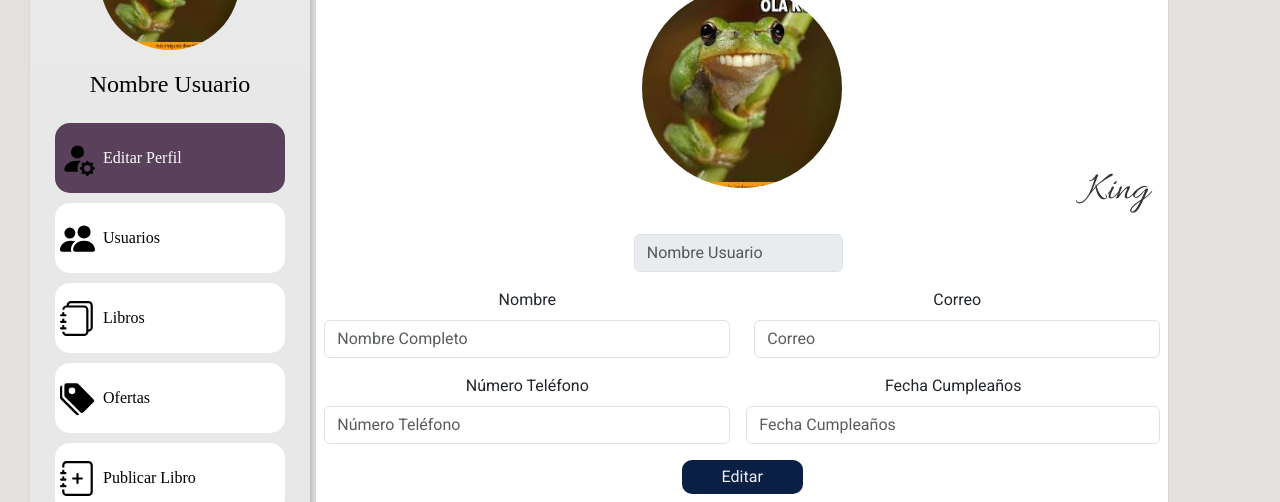
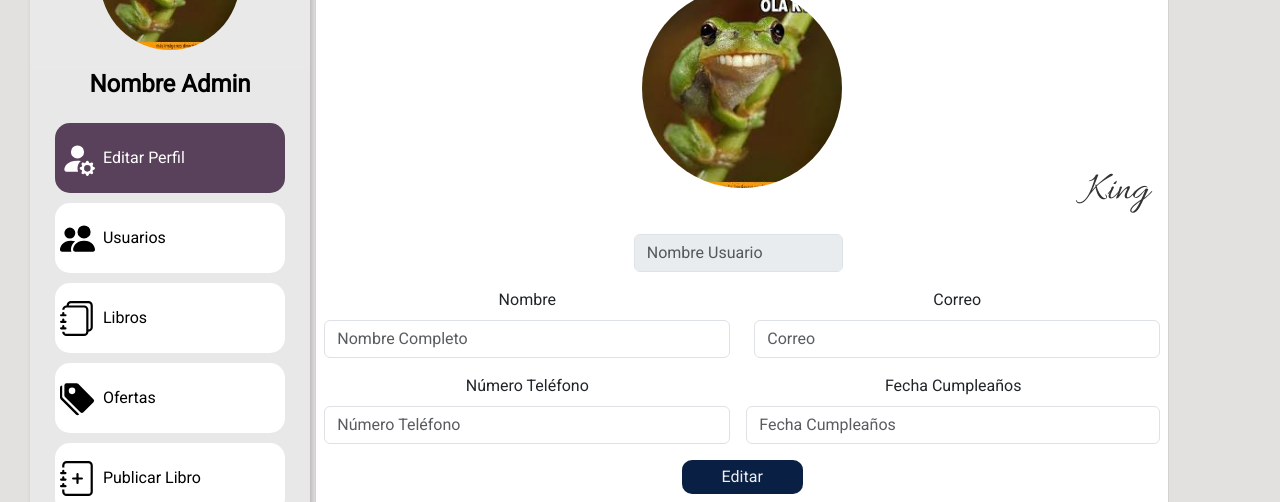
Before and after one commit to debian00/TheNextPage, a React (Vite) app: page /adminDashboard in a window 1280 px wide. Shown: the part 298-800 px from the top of the page. Built offline with nearby package versions, Linux system fonts and the light colour scheme; no server answers; a small style sheet from the web is missing; a web font is replaced by a local one.

Commit message:
Admin estilos

```diff
--- a/src/Views/AdminDashboardView/AdminDashboardView.jsx
+++ b/src/Views/AdminDashboardView/AdminDashboardView.jsx
@@ -36,7 +36,7 @@ const AdminDashboardView = () => {
             <div className={style.profile}>
               <img src={perfil} alt="Foto de perfil" />
             </div>
-            <h4>Nombre Usuario</h4>
+            <h4>Nombre Admin</h4>
             <ul className={style.menuList}>
               <li>
                 <a
@@ -60,7 +60,7 @@ const AdminDashboardView = () => {
                     xmlns="http://www.w3.org/2000/svg"
                     width="35"
                     height="35"
-                    fill="black"
+                    fill={selectedLink === 'A' ? 'white' : 'black'}
                     className="bi bi-person-fill-gear"
                     viewBox="0 0 16 16"
                   >
@@ -90,7 +90,7 @@ const AdminDashboardView = () => {
                     xmlns="http://www.w3.org/2000/svg"
                     width="35"
                     height="35"
-                    fill="black"
+                    fill={selectedLink === 'B' ? 'white' : 'black'}
                     className="bi bi-people-fill"
                     viewBox="0 0 16 16"
                   >
@@ -120,7 +120,7 @@ const AdminDashboardView = () => {
                     xmlns="http://www.w3.org/2000/svg"
                     width="35"
                     height="35"
-                    fill="black"
+                    fill={selectedLink === 'C' ? 'white' : 'black'}
                     className="bi bi-journals"
                     viewBox="0 0 16 16"
                   >
@@ -151,7 +151,7 @@ const AdminDashboardView = () => {
                     xmlns="http://www.w3.org/2000/svg"
                     width="35"
                     height="35"
-                    fill="black"
+                    fill={selectedLink === 'D' ? 'white' : 'black'}
                     className="bi bi-tags-fill"
                     viewBox="0 0 16 16"
                   >
@@ -182,7 +182,7 @@ const AdminDashboardView = () => {
                     xmlns="http://www.w3.org/2000/svg"
                     width="35"
                     height="35"
-                    fill="black"
+                    fill={selectedLink === 'E' ? 'white' : 'black'}
                     className="bi bi-journal-plus"
                     viewBox="0 0 16 16"
                   >
@@ -217,7 +217,7 @@ const AdminDashboardView = () => {
                     xmlns="http://www.w3.org/2000/svg"
                     width="35"
                     height="35"
-                    fill="black"
+                    fill={selectedLink === 'F' ? 'white' : 'black'}
                     className="bi bi-box-arrow-right"
                     viewBox="0 0 16 16"
                   >
--- a/src/Views/AdminDashboardView/admindashboard.module.css
+++ b/src/Views/AdminDashboardView/admindashboard.module.css
@@ -32,7 +32,6 @@
 }
 
 .menu h4 {
-  font-family: var(--fuente-principal);
   color: black;
   background-color: #e8e8e8;
   margin: 0;
@@ -52,7 +51,6 @@
 .menuList a {
   text-decoration: none;
   color: #000000;
-  font-family: var(--fuente-principal);
   transition: background-color 0.3s; /* Agregar transición para suavizar el efecto */
 }
 
--- a/src/Views/PerfilUserView/perfiluserview.module.css
+++ b/src/Views/PerfilUserView/perfiluserview.module.css
@@ -3,7 +3,7 @@
 :root {
   --fuente-principal: 'Dela Gothic One', cursive;
 }
-.content{
+.content {
   margin-left: 5rem;
 }
 .menu {
@@ -16,7 +16,7 @@
   box-shadow: 2px 0 5px rgba(0, 0, 0, 0.2);
   align-items: center; /* Para centrar verticalmente */
 }
-.profile{
+.profile {
   display: flex;
   justify-content: center;
   background-color: #6f5475;
@@ -29,18 +29,16 @@
   border-radius: 50%;
 }
 
-h4{
-    font-family: var(--fuente-principal);
+h4 {
+  font-weight: bold;
   color: black;
   text-align: center;
 }
-
 
 .menuList {
   list-style: none;
   padding: 20px;
   background-color: #a58aa5;
-
 }
 
 .menuList li {
```
Lines whose indentation alone changed are shown as unchanged.
